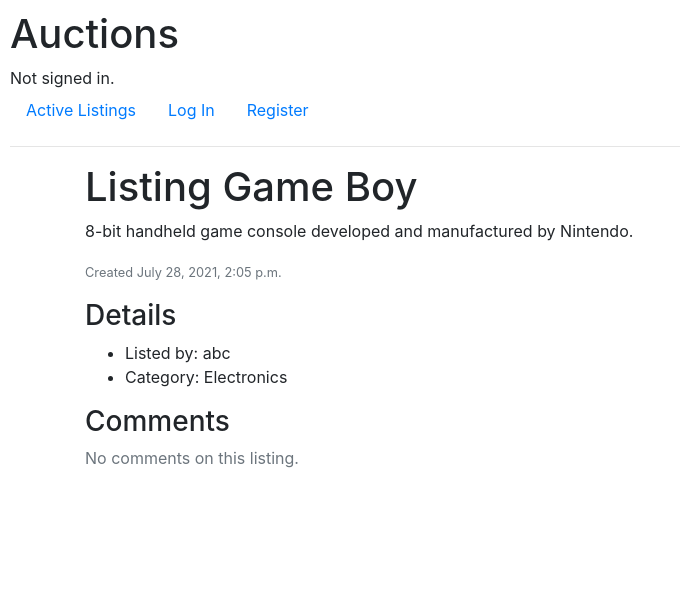
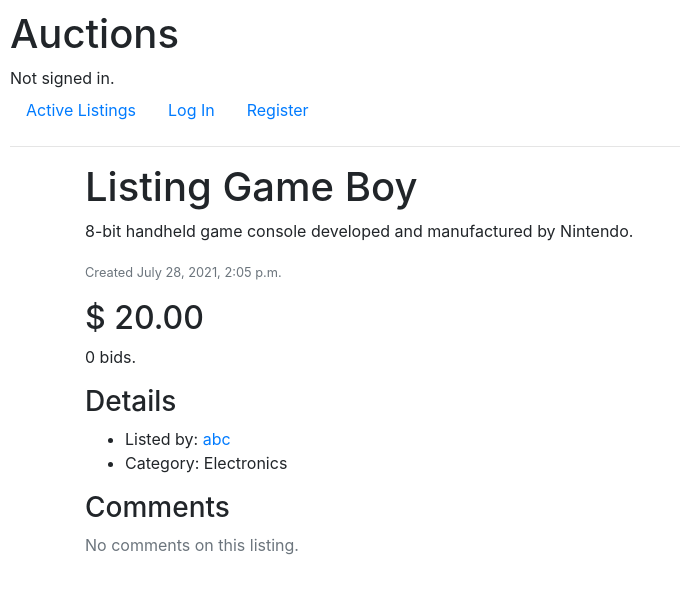
Before and after one commit to des-ant/CS50x_Web_2021, a Django app: page /listing/8 in a window 1280 px wide. Shown: the top 594 px of the page, without its empty margins (0-680 px from the left). Run offline with Django 3.2, Linux system fonts and the light colour scheme; data comes from the database, SQL or seed files in the repository; both versions use the stored data as it was after the commit; some libraries are stand-ins or nearby versions.

Commit message:
listing page shows winning bid after close

```diff
--- a/2_Commerce/commerce/auctions/templates/auctions/listing.html
+++ b/2_Commerce/commerce/auctions/templates/auctions/listing.html
@@ -46,7 +46,7 @@
                     {% if highest_bidder.id == user.id %}
                     Your
                     {% else %}
-                    {{ highest_bidder.username }}'s
+                    <span class="text-primary">{{ highest_bidder.username }}'s</span>
                     {% endif %}
                      bid is the the current bid.
                 {% endif %}
@@ -75,12 +75,40 @@
             {% endif %}
         </div>
     </div>
+    {% else %}
+    <div class="row">
+        <div class="col-10">
+            <h2>$
+                {% if listing.highest_bid %}
+                {{ listing.highest_bid.price }}
+                {% else %}
+                {{ listing.price }}
+                {% endif %}
+            </h2>
+            <p>
+                {{ bidder_count }}
+                {% if bidder_count == 1 %}
+                 bid.
+                {% else %}
+                 bids.
+                {% endif %}
+                {% if highest_bidder %}
+                    {% if highest_bidder.id == user.id %}
+                    Your
+                    {% else %}
+                    <span class="text-primary">{{ highest_bidder.username }}</span>'s
+                    {% endif %}
+                     bid is the the winning bid.
+                {% endif %}
+            </p>
+        </div>
+    </div>
     {% endif %}
     <div class="row">
         <div class="col-10">
             <h3>Details</h3>
             <ul>
-                <li>Listed by: {{ listing.creator.username }}</li>
+                <li>Listed by: <span class="text-primary">{{ listing.creator.username }}</span></li>
                 <li>Category: {{ listing.category.name }}</li>
             </ul>
         </div>
```
Also changed, not shown: 2_Commerce/commerce/db.sqlite3, 2_Commerce/commerce/static/images/auctions/1200px-Game-Boy-FL_w48pC6g.jpeg (deleted).
